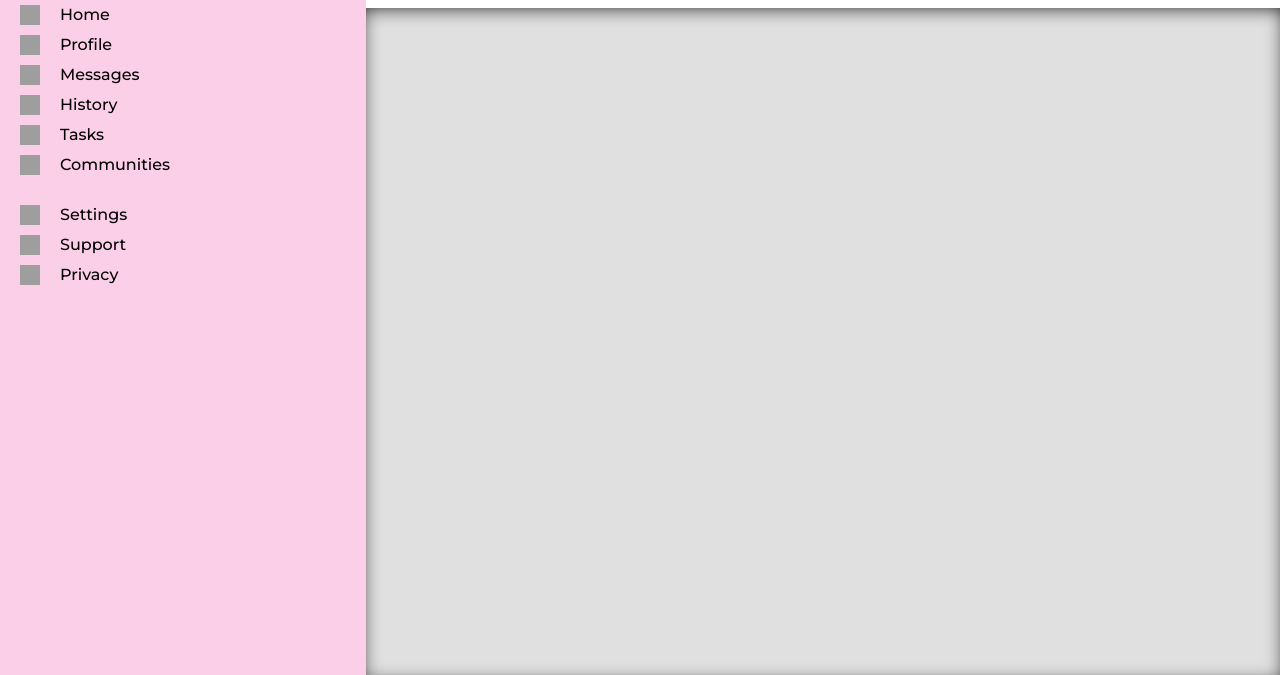
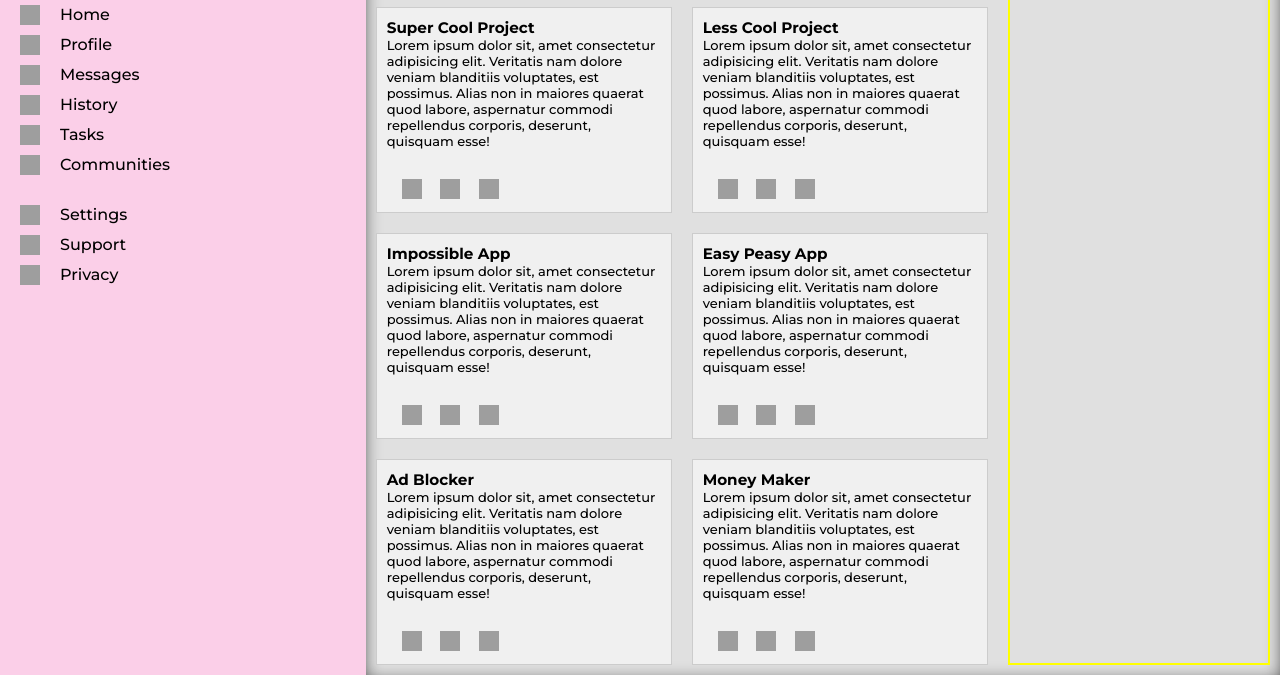
Before and after one commit to Elijah-cod/Admin-Dashboard, a plain HTML site: page index.html in a window 1280 px wide. Shown: the part 125-800 px from the top of the page. Drawn offline with Linux system fonts and the light colour scheme; grey boxes are pictures that could not be loaded.

Commit message:
Started wprking on the body but encountered an error that misplaces components when shrinking the window

```diff
--- a/index.html
+++ b/index.html
@@ -99,7 +99,68 @@
             </div>
         </div>
         <div class="body">
-
+            <div class="left-body">
+                <div class="left-body-nav">
+                    <h3>Your Projects</h3>
+                </div>
+                <div class="left-body-content">
+                    <div class="projects">
+                        <h3>Super Cool Project</h3>
+                        <p>Lorem ipsum dolor sit, amet consectetur adipisicing elit. Veritatis nam dolore veniam blanditiis voluptates, est possimus. Alias non in maiores quaerat quod labore, aspernatur commodi repellendus corporis, deserunt, quisquam esse!</p>
+                        <div class="project-images">
+                            <img src="https://img.icons8.com/?size=512&id=120700&format=png" alt="Favorite Icon">
+                            <img src="https://img.icons8.com/?size=512&id=4y6r43dyjbzw&format=png" alt="Eye Icon">
+                            <img src="https://img.icons8.com/?size=512&id=90278&format=png" alt="Share Icon">
+                        </div>
+                    </div>
+                    <div class="projects">
+                        <h3>Less Cool Project</h3>
+                        <p>Lorem ipsum dolor sit, amet consectetur adipisicing elit. Veritatis nam dolore veniam blanditiis voluptates, est possimus. Alias non in maiores quaerat quod labore, aspernatur commodi repellendus corporis, deserunt, quisquam esse!</p>
+                        <div class="project-images">
+                            <img src="https://img.icons8.com/?size=512&id=120700&format=png" alt="Favorite Icon">
+                            <img src="https://img.icons8.com/?size=512&id=4y6r43dyjbzw&format=png" alt="Eye Icon">
+                            <img src="https://img.icons8.com/?size=512&id=90278&format=png" alt="Share Icon">
+                        </div>
+                    </div>
+                    <div class="projects">
+                        <h3>Impossible App</h3>
+                        <p>Lorem ipsum dolor sit, amet consectetur adipisicing elit. Veritatis nam dolore veniam blanditiis voluptates, est possimus. Alias non in maiores quaerat quod labore, aspernatur commodi repellendus corporis, deserunt, quisquam esse!</p>
+                        <div class="project-images">
+                            <img src="https://img.icons8.com/?size=512&id=120700&format=png" alt="Favorite Icon">
+                            <img src="https://img.icons8.com/?size=512&id=4y6r43dyjbzw&format=png" alt="Eye Icon">
+                            <img src="https://img.icons8.com/?size=512&id=90278&format=png" alt="Share Icon">
+                        </div>
+                    </div>
+                    <div class="projects">
+                        <h3>Easy Peasy App</h3>
+                        <p>Lorem ipsum dolor sit, amet consectetur adipisicing elit. Veritatis nam dolore veniam blanditiis voluptates, est possimus. Alias non in maiores quaerat quod labore, aspernatur commodi repellendus corporis, deserunt, quisquam esse!</p>
+                        <div class="project-images">
+                            <img src="https://img.icons8.com/?size=512&id=120700&format=png" alt="Favorite Icon">
+                            <img src="https://img.icons8.com/?size=512&id=4y6r43dyjbzw&format=png" alt="Eye Icon">
+                            <img src="https://img.icons8.com/?size=512&id=90278&format=png" alt="Share Icon">
+                        </div>
+                    </div>
+                    <div class="projects">
+                        <h3>Ad Blocker</h3>
+                        <p>Lorem ipsum dolor sit, amet consectetur adipisicing elit. Veritatis nam dolore veniam blanditiis voluptates, est possimus. Alias non in maiores quaerat quod labore, aspernatur commodi repellendus corporis, deserunt, quisquam esse!</p>
+                        <div class="project-images">
+                            <img src="https://img.icons8.com/?size=512&id=120700&format=png" alt="Favorite Icon">
+                            <img src="https://img.icons8.com/?size=512&id=4y6r43dyjbzw&format=png" alt="Eye Icon">
+                            <img src="https://img.icons8.com/?size=512&id=90278&format=png" alt="Share Icon">
+                        </div>
+                    </div>
+                    <div class="projects">
+                        <h3>Money Maker</h3>
+                        <p>Lorem ipsum dolor sit, amet consectetur adipisicing elit. Veritatis nam dolore veniam blanditiis voluptates, est possimus. Alias non in maiores quaerat quod labore, aspernatur commodi repellendus corporis, deserunt, quisquam esse!</p>
+                        <div class="project-images">
+                            <img src="https://img.icons8.com/?size=512&id=120700&format=png" alt="Favorite Icon">
+                            <img src="https://img.icons8.com/?size=512&id=4y6r43dyjbzw&format=png" alt="Eye Icon">
+                            <img src="https://img.icons8.com/?size=512&id=90278&format=png" alt="Share Icon">
+                        </div>
+                    </div>
+                </div>
+            </div>
+            <div class="right-body"></div>
         </div>
     </div>
 </body>
--- a/style.css
+++ b/style.css
@@ -17,7 +17,7 @@
     'sidebar menu'
     'sidebar menu'
     'sidebar body';
-    grid-template-rows: auto 1fr 5fr;
+    grid-template-rows: 1fr auto 5fr;
     grid-template-columns: 2fr 5fr;
 }
 
@@ -214,4 +214,42 @@
     box-shadow: 0px 4px 20px -6px rgba(0,0,0,1) inset;
     -webkit-box-shadow: 0px 4px 20px -6px #b8b8b8, inset;
     -moz-box-shadow: 0px 4px 20px -6px #ffffff inset;
+    display: flex;
 }
+
+.left-body {
+    width: 70%;
+    display: grid;
+    grid-template-rows: auto 5fr;
+    margin: 10px;
+}
+
+.right-body {
+    width: 30%;
+    border: 2px solid yellow;
+    margin: 10px;
+}
+
+.left-body-nav {
+    padding: 10px;
+}
+.left-body-content {
+    display: grid;
+    grid-template-columns: repeat(auto-fit, minmax(200px, 1fr));
+    gap: 20px;
+    font-size: small;
+}
+
+.project-images img{
+    height: 20px;
+    width: 20px;
+    margin-top: 30px;
+    margin-left: 15px;
+}
+
+.projects {
+    background-color: #f0f0f0; /* Optional: Add a background color */
+    border: 1px solid #ccc; /* Optional: Add a border for better visualization */
+    padding: 10px; /* Optional: Add padding to the boxes */
+    min-height: 100px; /* Optional: Set a minimum height for the boxes */
+}
```
